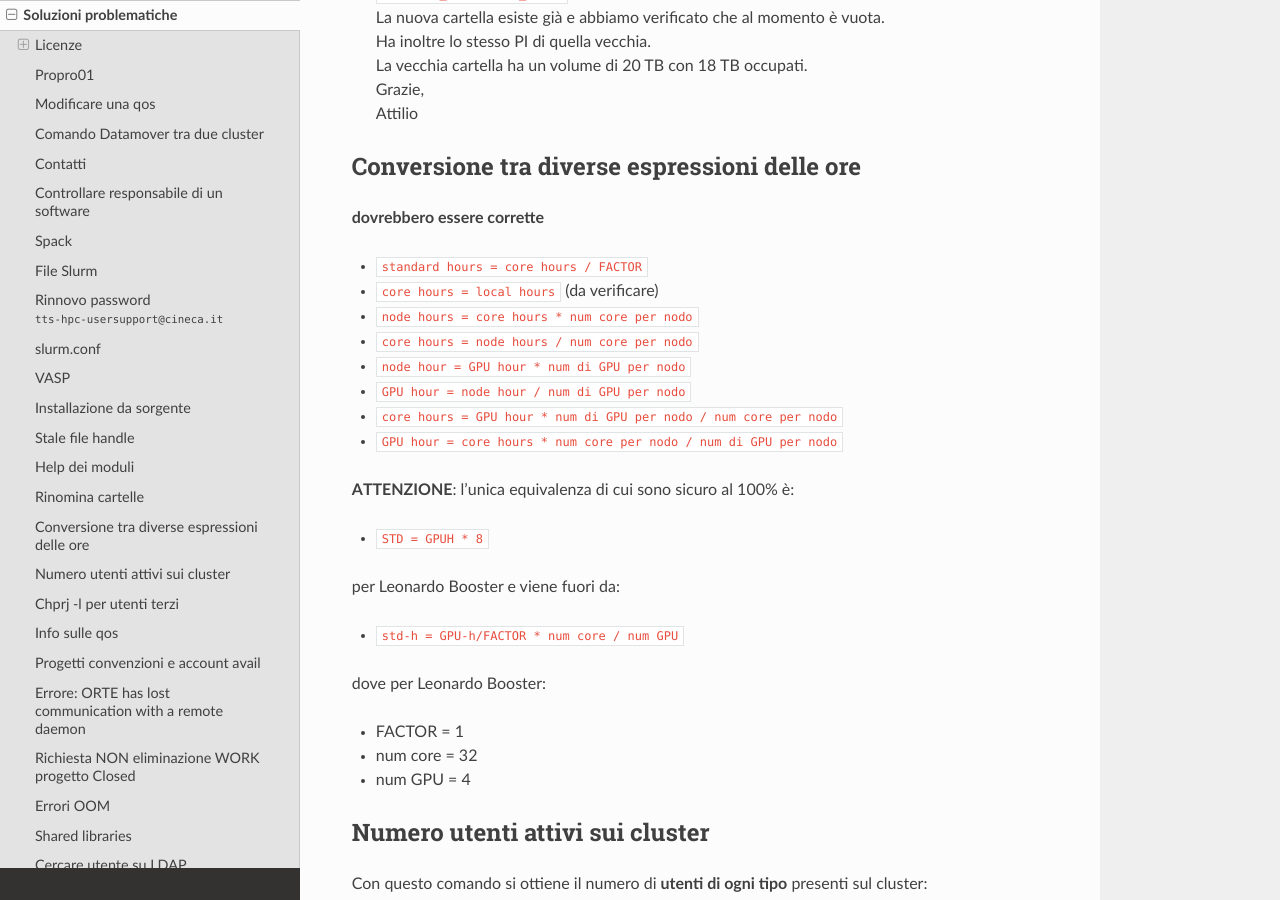
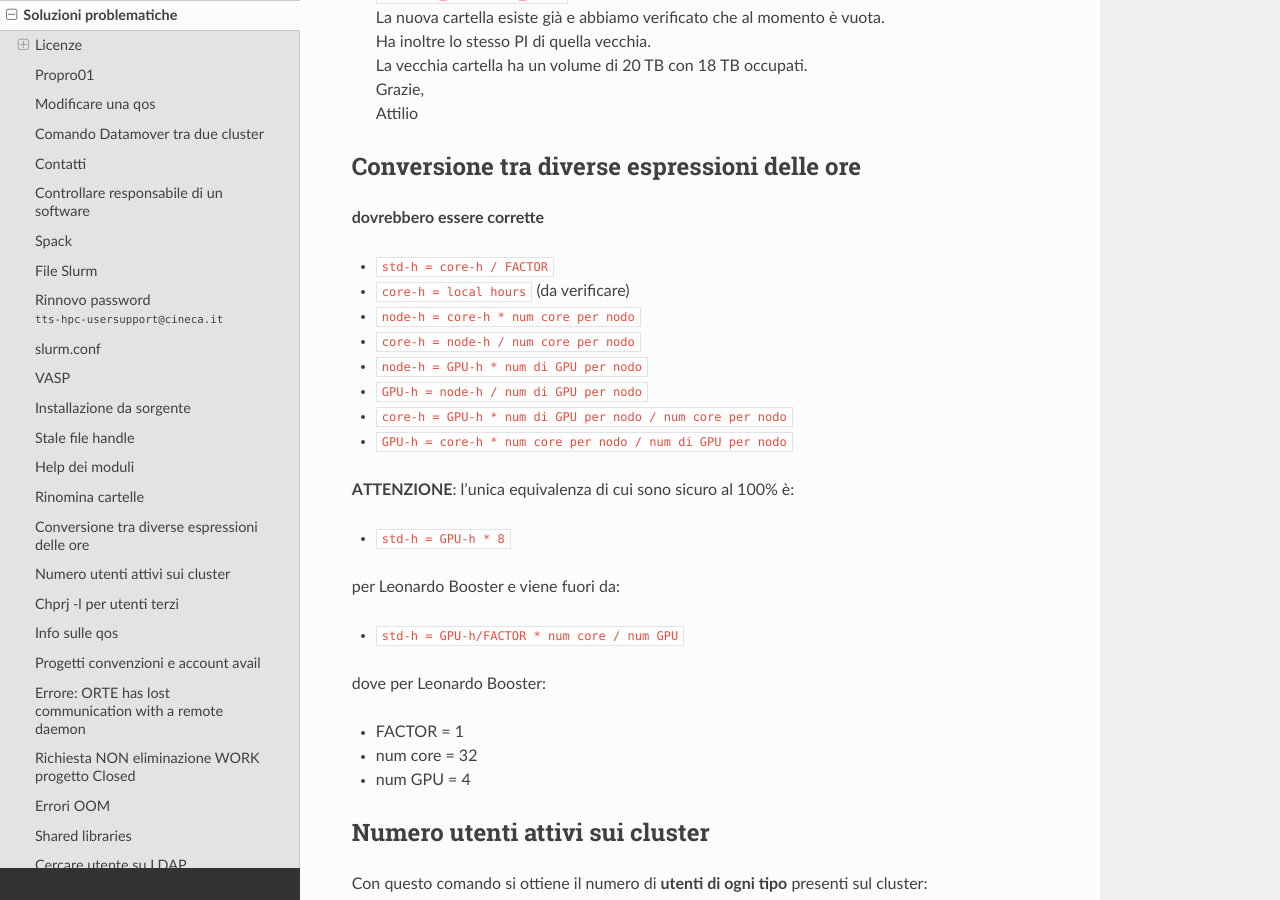
Before and after one commit to Plraska707/appunti_di_lavoro, a Sphinx documentation site: the page built from docs/source/soluzioni_problematiche.md, in a window 1280 px wide and 900 px high, scrolled down 8481 px. Built offline with Sphinx 7.4.7 and the Read the Docs theme 3.1.0, drawn with Linux system fonts in a browser that asks for light colours.

Commit message:
modifica nomi conversioni

```diff
--- a/docs/source/soluzioni_problematiche.md
+++ b/docs/source/soluzioni_problematiche.md
@@ -308,18 +308,18 @@ Inviare poi una richiesta di questo tipo ai sistemisti:
 
 **dovrebbero essere corrette**
 
-- `standard hours = core hours / FACTOR`
-- `core hours = local hours` (da verificare)
-- `node hours = core hours * num core per nodo`
-- `core hours = node hours / num core per nodo`
-- `node hour = GPU hour * num di GPU per nodo`
-- `GPU hour = node hour / num di GPU per nodo`
-- `core hours = GPU hour * num di GPU per nodo / num core per nodo`
-- `GPU hour = core hours * num core per nodo / num di GPU per nodo`
+- `std-h = core-h / FACTOR`
+- `core-h = local hours` (da verificare)
+- `node-h = core-h * num core per nodo`
+- `core-h = node-h / num core per nodo`
+- `node-h = GPU-h * num di GPU per nodo`
+- `GPU-h = node-h / num di GPU per nodo`
+- `core-h = GPU-h * num di GPU per nodo / num core per nodo`
+- `GPU-h = core-h * num core per nodo / num di GPU per nodo`
 
 **ATTENZIONE**: l'unica equivalenza di cui sono sicuro al 100% è:
 
-- `STD = GPUH * 8`
+- `std-h = GPU-h * 8`
 
 per Leonardo Booster e viene fuori da:
 
```
